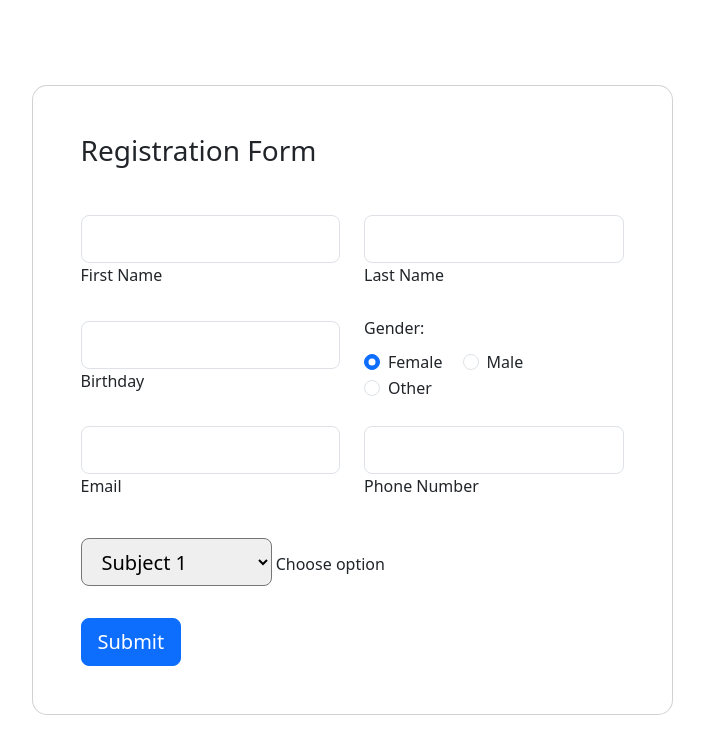
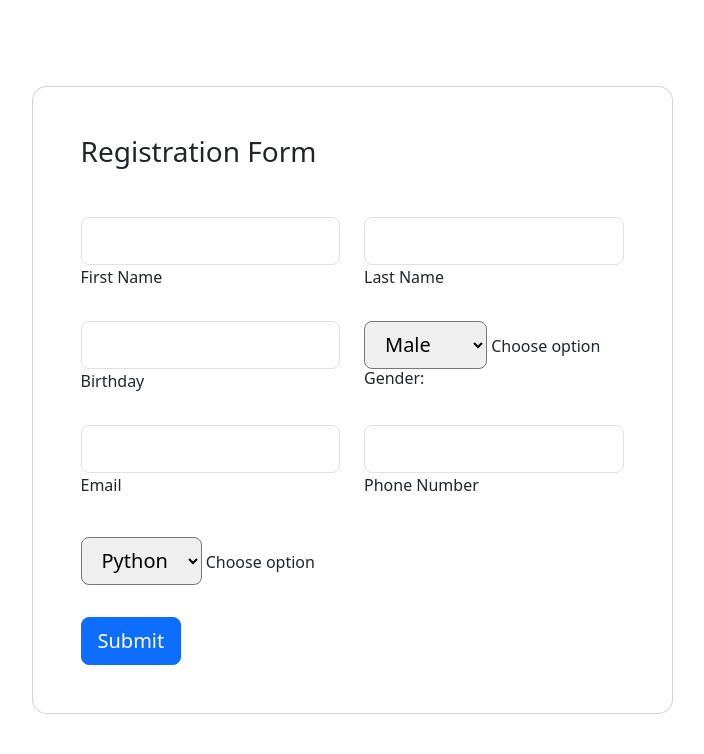
Before and after one commit to Tushar12897/project, a Django app: page / in a window 1280 px wide. Shown: the top 754 px of the page, without its empty margins (288-992 px from the left). Run offline with Django 4.2, Linux system fonts and the light colour scheme; parts of the project's set-up code (start-up, migrations or seed data) failed here and were passed over; some libraries are stand-ins or nearby versions.

Commit message:
Commit all

```diff
--- a/app/models.py
+++ b/app/models.py
@@ -8,3 +8,5 @@
 class Person(models.Model):
     firstname = models.CharField(max_length=20)
     lastname = models.CharField(max_length=20)
+    subject = models.CharField(max_length=40)
+    gender = models.CharField(max_length=40,null=True)
--- a/app/templates/index.html
+++ b/app/templates/index.html
@@ -63,25 +63,40 @@
                 </div>
                 <div class="col-md-6 mb-4">
 
-                  <h6 class="mb-2 pb-1">Gender: </h6>
 
-                  <div class="form-check form-check-inline">
-                    <input class="form-check-input" type="radio" name="inlineRadioOptions" id="femaleGender"
-                      value="option1" checked />
+                  <!-- <div class="form-check form-check-inline">
+                    <input class="form-check-input"  name ="female"  type="radio" name="inlineRadioOptions" id="femaleGender"
+                      value="Female" checked />
                     <label class="form-check-label" for="femaleGender">Female</label>
                   </div>
 
                   <div class="form-check form-check-inline">
-                    <input class="form-check-input" type="radio" name="inlineRadioOptions" id="maleGender"
-                      value="option2" />
+                    <input class="form-check-input" name ="male" type="radio" name="inlineRadioOptions" id="maleGender"
+                      value="Male" />
                     <label class="form-check-label" for="maleGender">Male</label>
                   </div>
 
                   <div class="form-check form-check-inline">
-                    <input class="form-check-input" type="radio" name="inlineRadioOptions" id="otherGender"
-                      value="option3" />
+                    <input class="form-check-input" name ="other"  type="radio" name="inlineRadioOptions" id="otherGender"
+                      value="Other" />
                     <label class="form-check-label" for="otherGender">Other</label>
+                  </div> -->
+
+                  <div class="row">
+                    <div class="col-12">
+
+                      <select name = "gender" class="select form-control-lg">
+                        <option value="Male">Male </option>
+                        <option value="Female">Female</option>
+                        <option value="Other">Other</option>
+                      </select>
+                      <label class="form-label select-label">Choose option</label>
+
+                    </div>
                   </div>
+
+                  <h6 class="mb-2 pb-1">Gender: </h6>
+
 
                 </div>
               </div>
@@ -108,11 +123,10 @@
               <div class="row">
                 <div class="col-12">
 
-                  <select class="select form-control-lg">
-                    <option value="1" disabled>Choose option</option>
-                    <option value="2">Subject 1</option>
-                    <option value="3">Subject 2</option>
-                    <option value="4">Subject 3</option>
+                  <select name = "subject" class="select form-control-lg">
+                    <option value="Python">Python</option>
+                    <option value="Sql">Sql</option>
+                    <option value="React">React</option>
                   </select>
                   <label class="form-label select-label">Choose option</label>
 
--- a/app/views.py
+++ b/app/views.py
@@ -13,8 +13,12 @@ def save(request):
     if request.method == "POST":
         firstname =request.POST.get("firstname")
         lastname =request.POST.get("lastname")
+        subject = request.POST.get('subject')
+        gender = request.POST.get('gender')
 
-        reg = Person(firstname=firstname, lastname=lastname)
+
+
+        reg = Person(firstname=firstname, lastname=lastname,subject=subject,gender=gender)
         reg.save()
         print('Data Save Successfully')
     return render(request,'index.html')
```
Also changed, not shown: app/migrations/0006_person_subject.py (added), app/migrations/0007_rename_subject_person_checks.py (added), app/migrations/0008_person_female_person_male_person_other.py (added), app/migrations/0009_alter_person_female_alter_person_male_and_more.py (added), app/migrations/0010_remove_person_female_alter_person_male_and_more.py (added), app/migrations/0011_person_female.py (added), app/migrations/0012_remove_person_female_remove_person_male_and_more.py (added), app/migrations/0013_rename_checks_person_subject.py (added), app/migrations/0014_alter_person_subject.py (added), app/migrations/0015_alter_person_subject.py (added), app/migrations/0016_alter_person_subject.py (added), app/migrations/0017_alter_person_subject.py (added), db.sqlite3.
